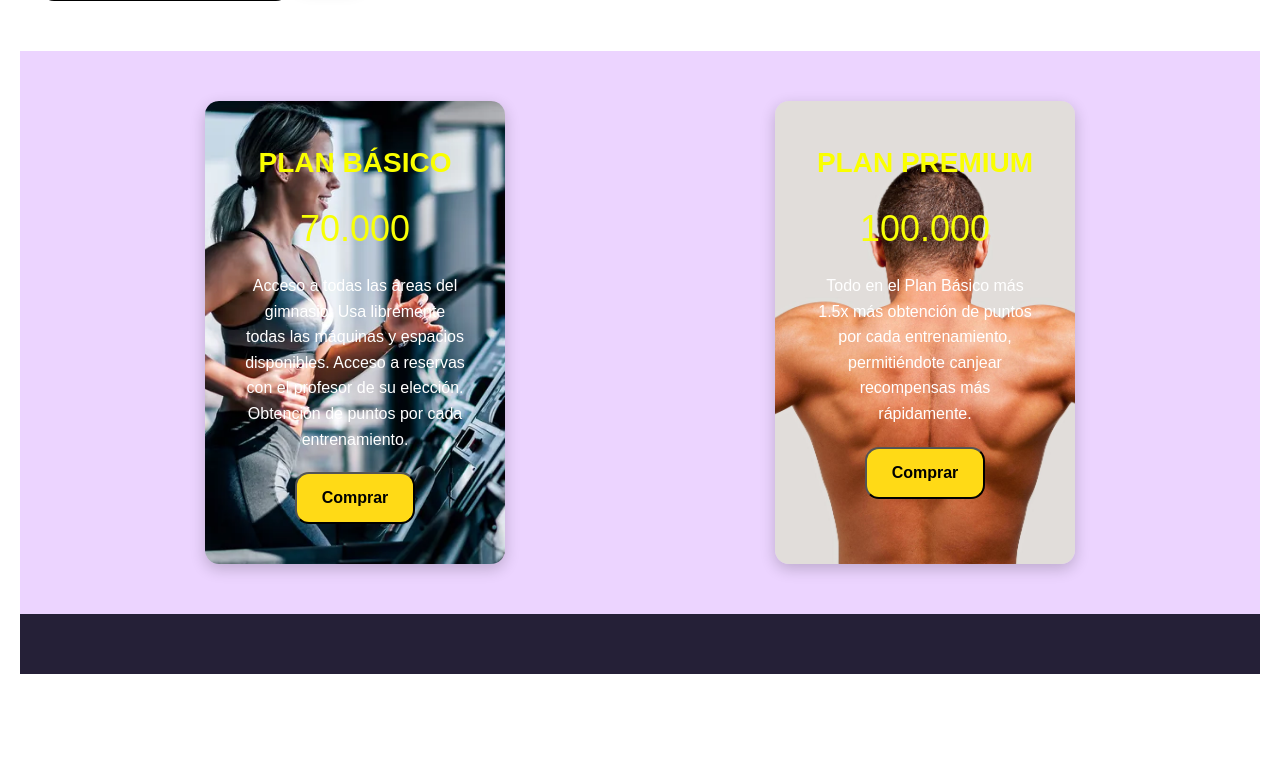
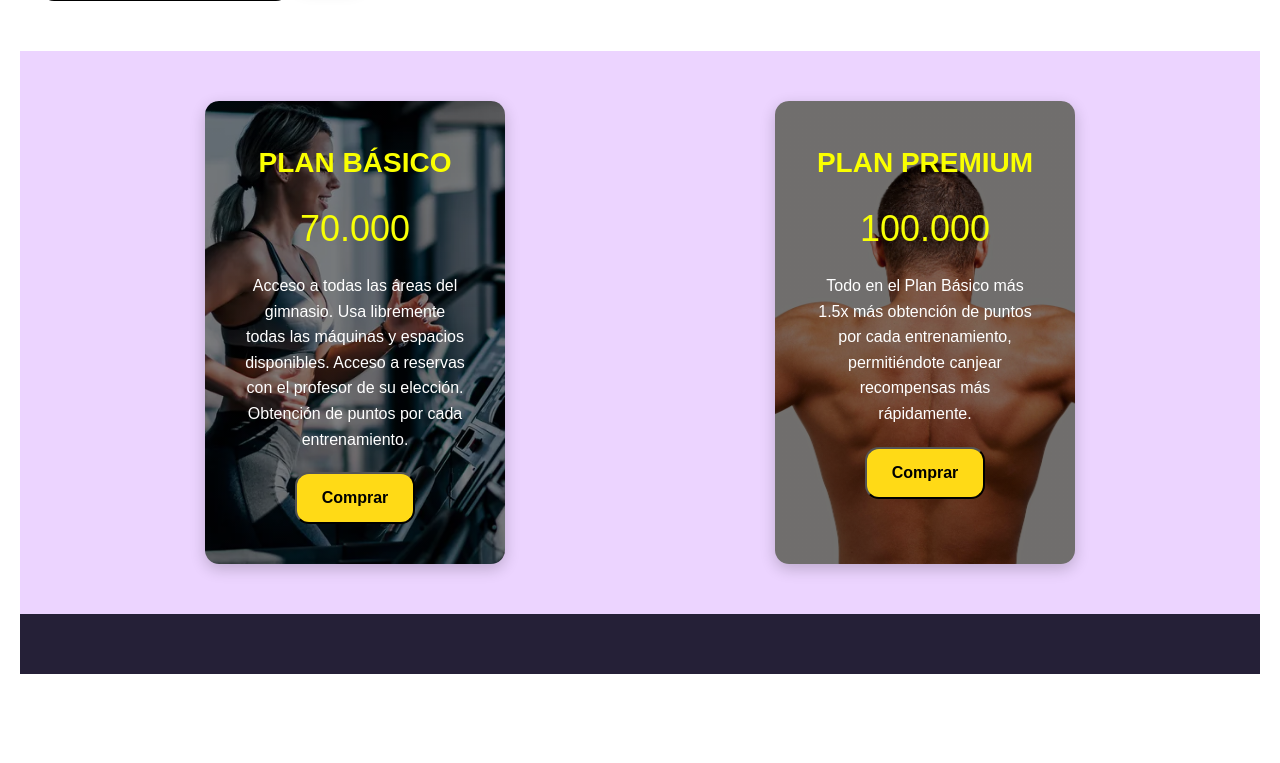
Before and after one commit to JuanQuiroga12/Pagina-web, a PHP site: page / in a window 1280 px wide. Shown: the part 915-1678 px from the top of the page. Run offline with PHP 8.4, Linux system fonts and the light colour scheme; some libraries are stand-ins or nearby versions.

Commit message:
degrade en planes

```diff
--- a/styles.css
+++ b/styles.css
@@ -140,7 +140,7 @@ body {
 }
 
 .plan {
-  background-image: url('public/images/ejercicios_para_rejuvenecer_la_edad_metabolica.webp');
+  background-image: linear-gradient(to bottom, rgba(0, 0, 0, 0.5), rgba(0, 0, 0, 0.5)), url('public/images/ejercicios_para_rejuvenecer_la_edad_metabolica.webp');
   background-size: cover;
   background-position: center;
   background-repeat: no-repeat;
@@ -153,7 +153,7 @@ body {
 }
 
 .plan2 {
-  background-image: url('public/images/hombre\ musculoso.jpg');
+  background-image: linear-gradient(to bottom, rgba(0, 0, 0, 0.5), rgba(0, 0, 0, 0.5)), url('public/images/hombre\ musculoso.jpg');
   background-size: cover;
   background-position: center;
   background-repeat: no-repeat;
@@ -164,6 +164,7 @@ body {
   width: 300px;
   box-shadow: 0px 5px 15px rgba(0, 0, 0, 0.2);
 }
+
 
 .plan-title {
   font-size: 28px;
```
